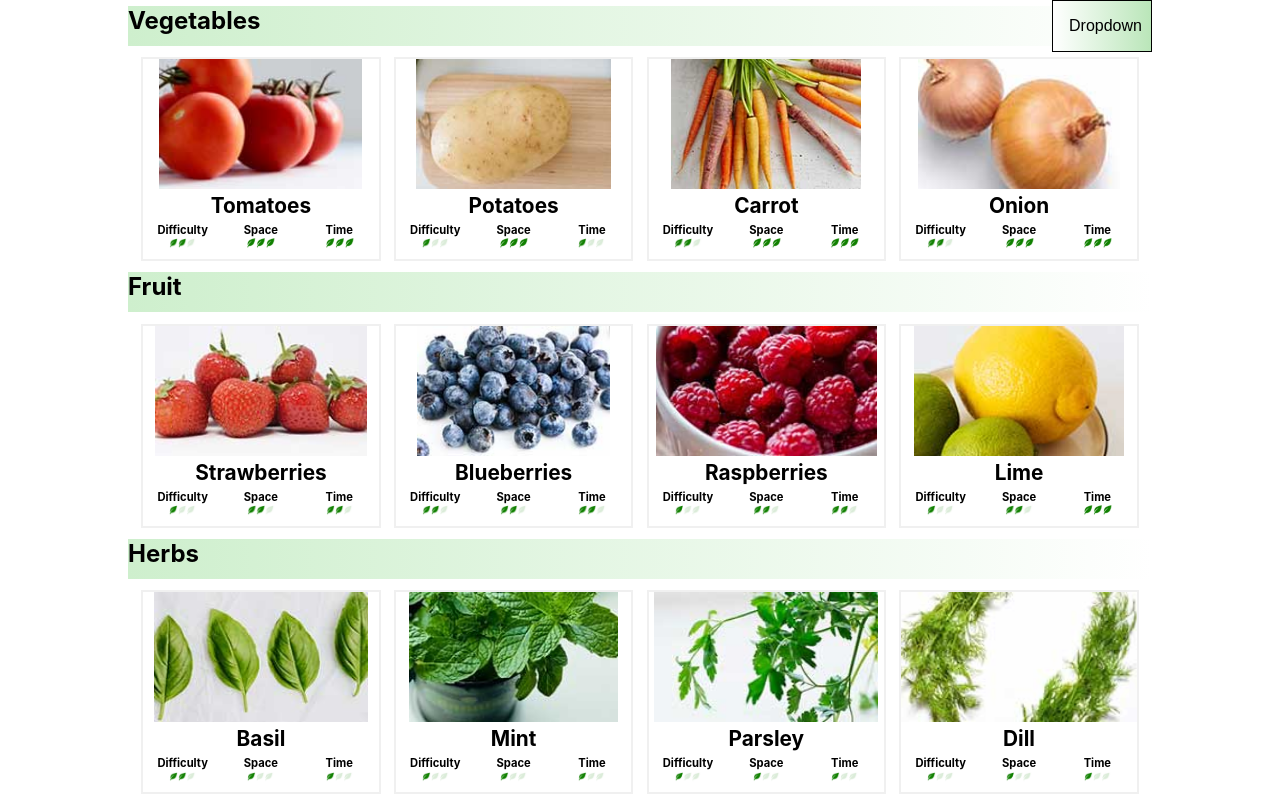
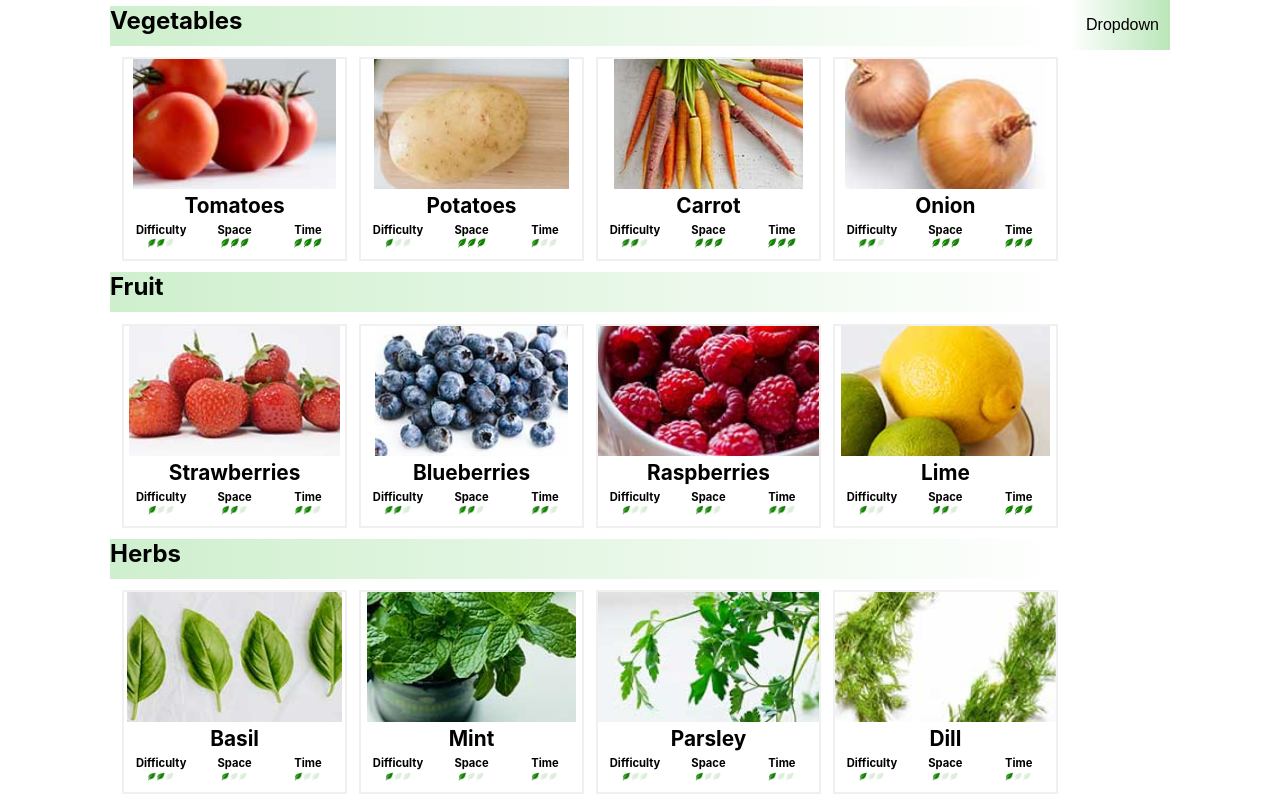
Before and after one commit to SchoolOfCode/w15_collaborative-react-project-fruit-veggie-grow-pro-team-i, a React (Create React App) app in the folder veggie_fruit_growpros/: page / in a window 1280 px wide. Built offline with nearby package versions, Linux system fonts and the light colour scheme.

Commit message:
re ordered the filter and card menu

```diff
--- a/veggie_fruit_growpros/src/components/BrowsePage/BrowsePage.css
+++ b/veggie_fruit_growpros/src/components/BrowsePage/BrowsePage.css
@@ -3,12 +3,19 @@
   padding: 0%;
   text-decoration: none;
 }
+.BrowsePage{
+  width: 1200px;
+  margin-left: auto;
+  margin-right: auto;
+  display: flex;
+  flex-direction: column;
+}
+
 
 .filterDropdown {
-  position: absolute;
-  right: 10%;
-  display: inline-block;
   width: 100px;
+  right: 0%;
+  height: 100%;
 
 }
 .filterDropdown--btn {
@@ -19,7 +26,7 @@
   width: 100%;
   background-color: #ceefcd;
   background-image: linear-gradient(90deg,#ffffff  0%, #bae6b9 100%);
-  border: solid thin black;
+
 }
 
 .filterDropdown-content {
@@ -54,6 +61,7 @@
   display: flex;
   justify-content: center;
   height: 100%;
+
 }
 .Cardbox__centreScreen{
   width: 80%;
--- a/veggie_fruit_growpros/src/components/BrowsePage/BrowsePage.js
+++ b/veggie_fruit_growpros/src/components/BrowsePage/BrowsePage.js
@@ -24,6 +24,10 @@ const BrowsePage = () => {
 
       <div className="CardContainer">{/*<<thats the cardContainer  */}
 
+      <section className="Cardbox__centreScreen">
+        <TileCards sortCardState={sortCardState}/> {/*<<thats all the cards  */}
+      </section>
+
         <div className="filterDropdown">{/*<<thats all the dropdown buttons  */}
           <button className="filterDropdown--btn">Dropdown</button>
           <div className="filterDropdown-content">
@@ -36,7 +40,6 @@ const BrowsePage = () => {
         </div>
 
 
-        <TileCards sortCardState={sortCardState}/> {/*<<thats all the cards  */}
 
       </div>
 
--- a/veggie_fruit_growpros/src/components/BrowsePage/TileCards.js
+++ b/veggie_fruit_growpros/src/components/BrowsePage/TileCards.js
@@ -230,10 +230,9 @@ if(sortCardState === "time"){
 }
 
   return (
-    <section className="Cardbox__centreScreen">
+    <>
       {SortedArray}
-
-    </section>
+    </>
    );
 }
 
```
